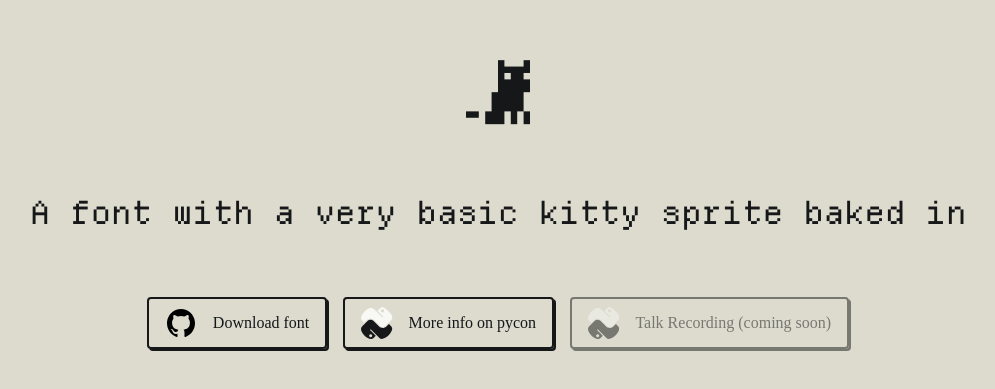
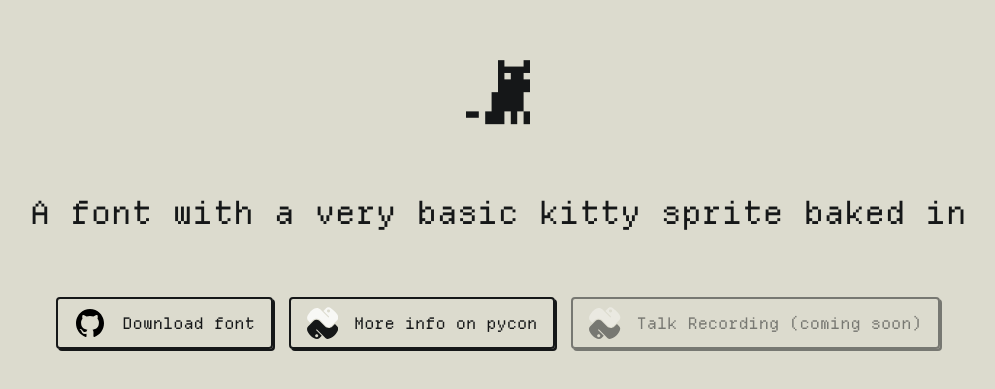
Before and after one commit to zainafzal08/kitty-font, a plain HTML site: page docs/index.html in a window 1280 px wide. Shown: the part 197-586 px from the top of the page, without its empty margins (142-1137 px from the left). Drawn offline with Linux system fonts and the light colour scheme.

Commit message:
font lol

```diff
--- a/docs/index.html
+++ b/docs/index.html
@@ -52,7 +52,6 @@
         a {
             margin: 0;
             padding: .5rem 1rem;
-            font-family: DepatureMono;
             display: flex;
             gap: 1rem;
             align-items: center;
```
